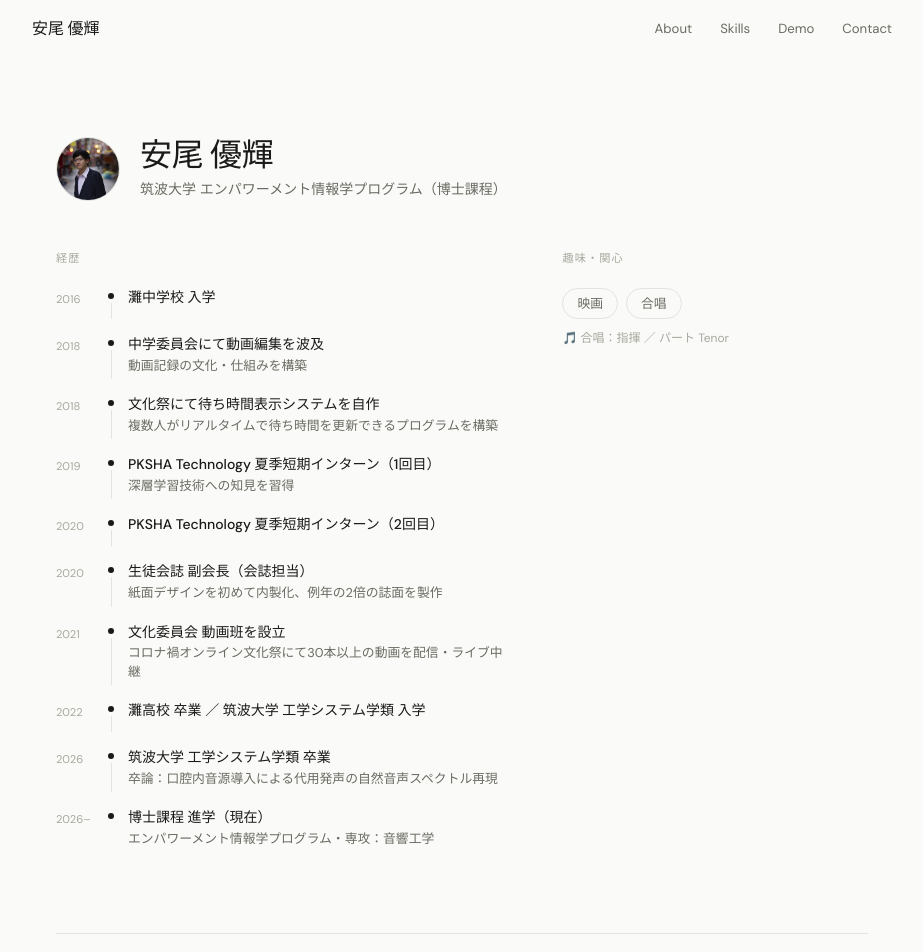
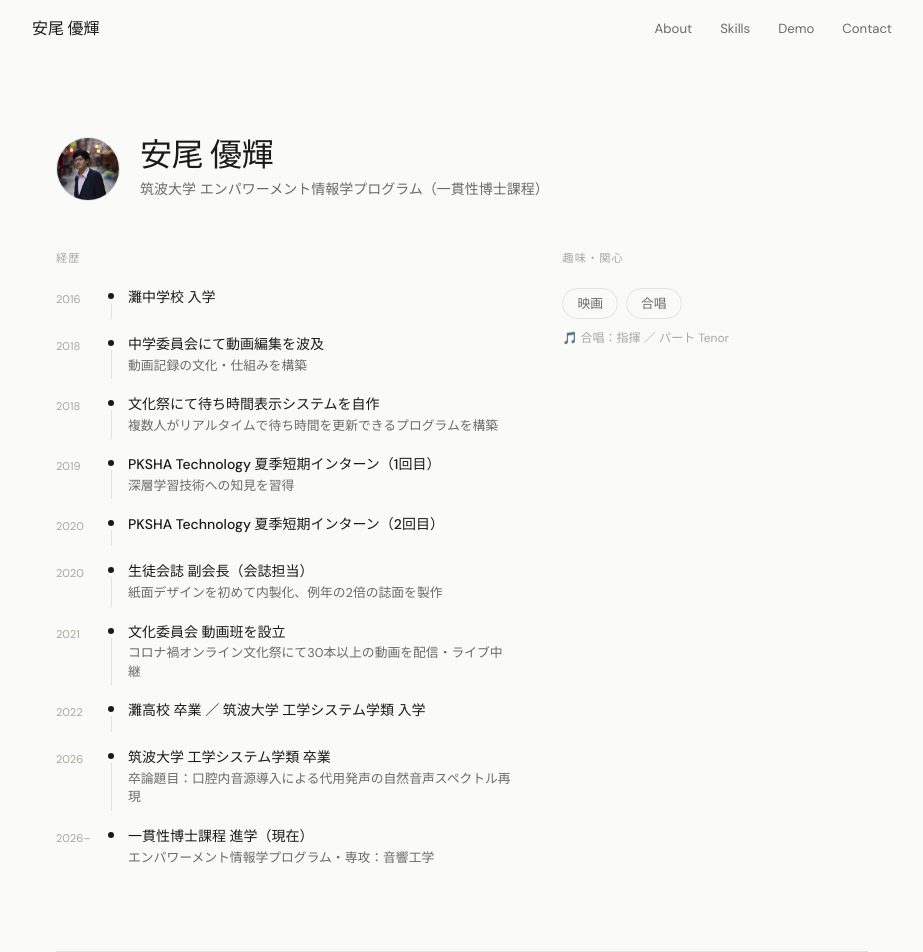
Before and after one commit to yukikari/my-portfolio, a Next.js app: page / in a window 1280 px wide. Shown: the top 952 px of the page, without its empty margins (178-1101 px from the left). Built offline with nearby package versions, Linux system fonts and the light colour scheme; no server answers; the database is empty.

Commit message:
update profile, contact, avatar

```diff
--- a/components/About.tsx
+++ b/components/About.tsx
@@ -38,11 +38,11 @@ const timeline = [
   {
     year: '2026',
     title: '筑波大学 工学システム学類 卒業',
-    sub: '卒論：口腔内音源導入による代用発声の自然音声スペクトル再現',
+    sub: '卒論題目：口腔内音源導入による代用発声の自然音声スペクトル再現',
   },
   {
     year: '2026–',
-    title: '博士課程 進学（現在）',
+    title: '一貫性博士課程 進学（現在）',
     sub: 'エンパワーメント情報学プログラム・専攻：音響工学',
   },
 ]
@@ -51,14 +51,13 @@ export default function About() {
   return (
     <section id="about" className={styles.section}>
       <div className={styles.header}>
-        {/* 写真をここに入れる場合は img タグに差し替えてください */}
         <div className={styles.avatar}>
           <img src="/avatar.jpg" alt="安尾 優輝" />
         </div>
         <div>
           <h1 className={styles.name}>安尾 優輝</h1>
           <p className={styles.affiliation}>
-            筑波大学 エンパワーメント情報学プログラム（博士課程）
+            筑波大学 エンパワーメント情報学プログラム（一貫性博士課程）
           </p>
         </div>
       </div>
```
